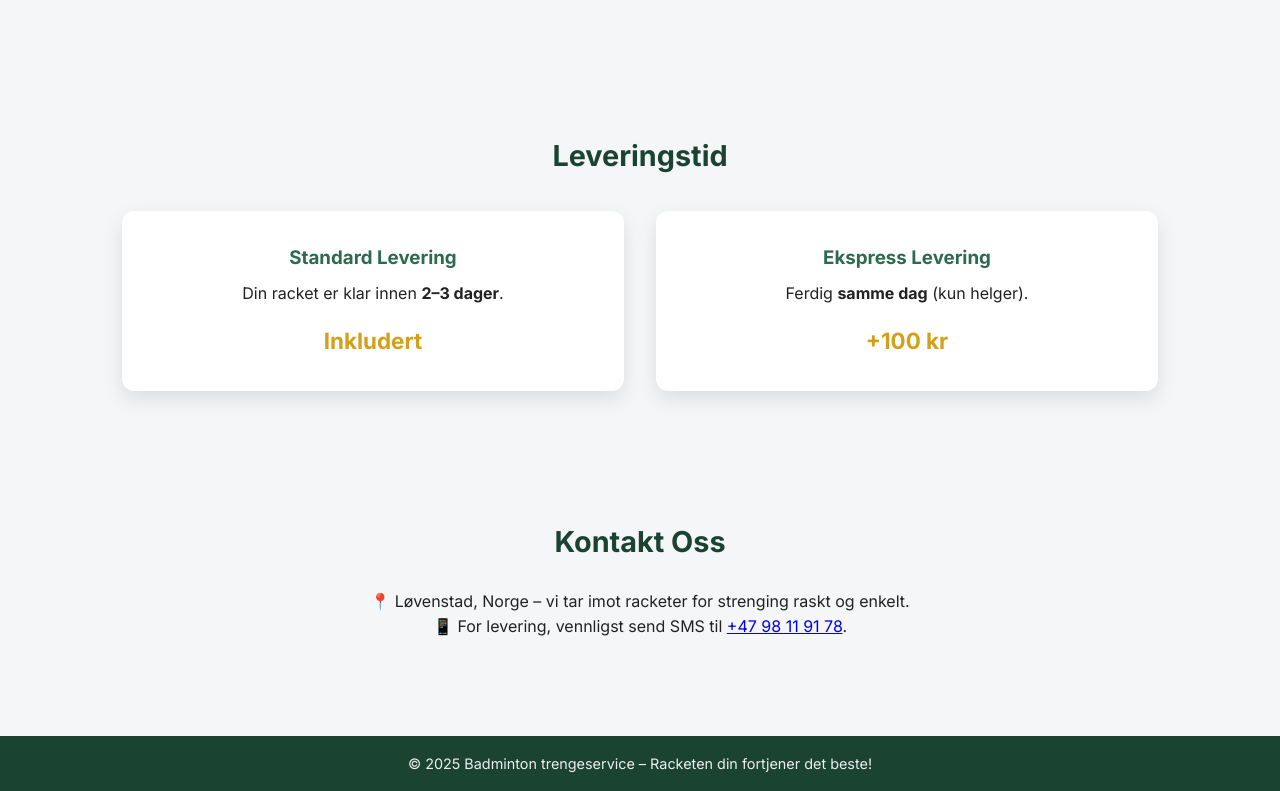
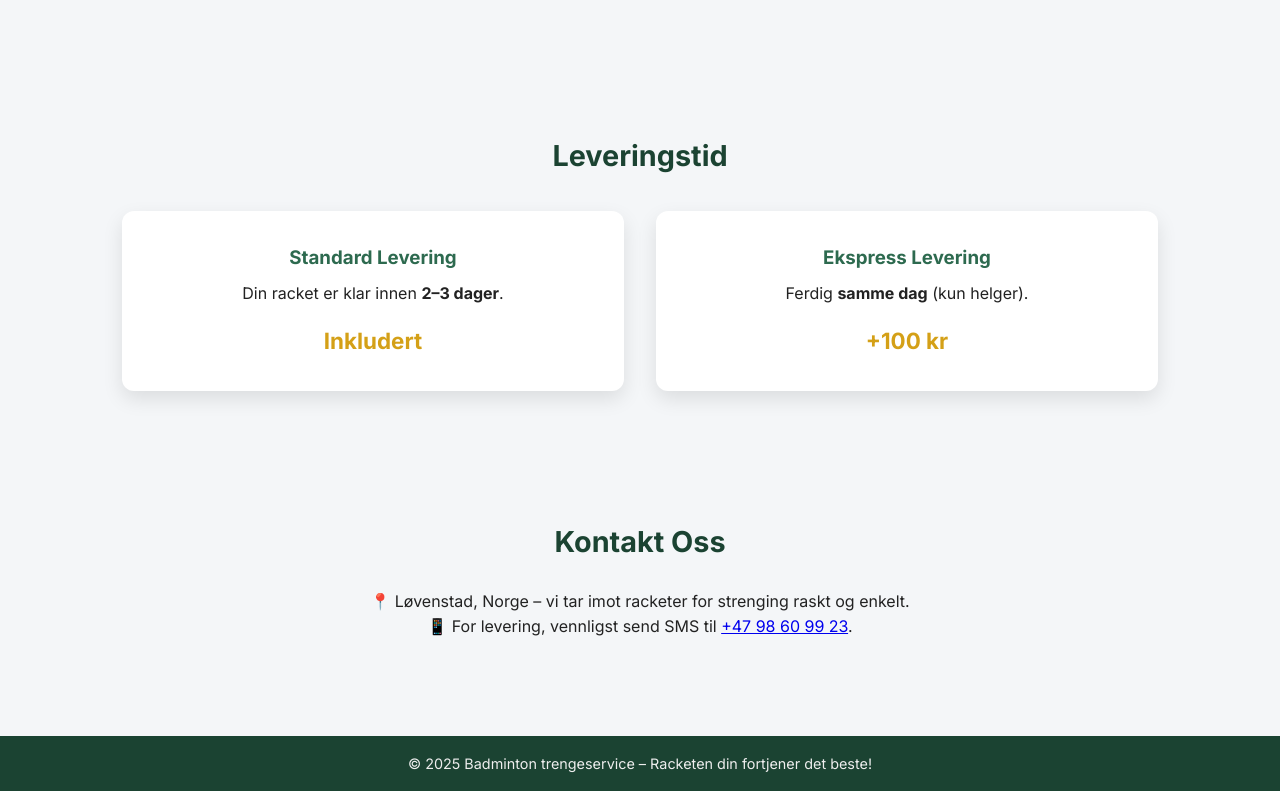
Before and after one commit to Karanveer1309/Badmintonstrenging_nettside, a plain HTML site: page index.html in a window 1280 px wide. Shown: the part 1477-2268 px from the top of the page. Drawn offline with Linux system fonts and the light colour scheme.

Commit message:
Endret mobilnummer

```diff
--- a/index.html
+++ b/index.html
@@ -88,7 +88,7 @@
     <section id="kontakt">
     <h2>Kontakt Oss</h2>
     <p>📍 Løvenstad, Norge – vi tar imot racketer for strenging raskt og enkelt.</p>
-    <p>📱 For levering, vennligst send SMS til <a href="sms:+4798119178">+47 98 11 91 78</a>.</p>
+    <p>📱 For levering, vennligst send SMS til <a href="sms:+4798609923">+47 98 60 99 23</a>.</p>
     </section>
 
   <!-- Sticky CTA -->
```
